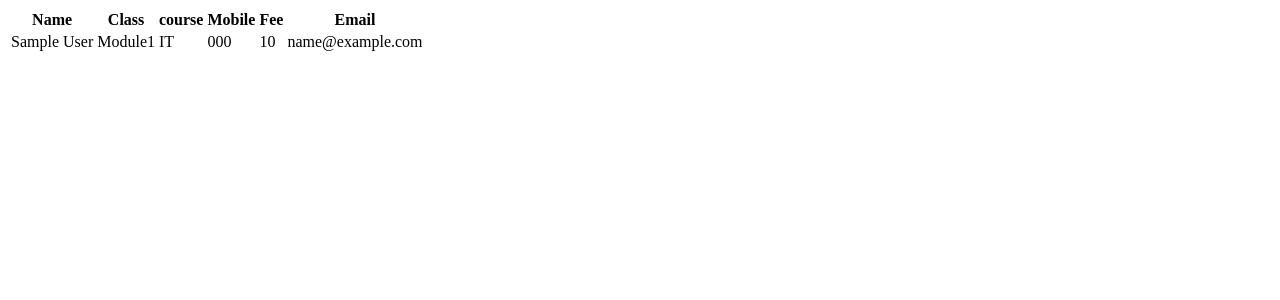
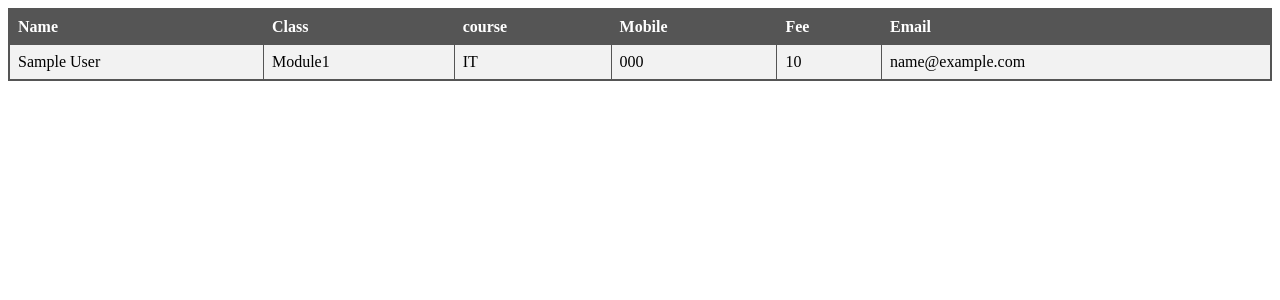
Before and after one commit to ngophedi/school-online-admission-system, a Django app: page /report_template in a window 1280 px wide. Shown: the top 300 px of the page. Run offline with Django 3.2, Linux system fonts and the light colour scheme; tables that the repository leaves empty hold one stand-in row (values such as "Sample post").

Commit message:
style table

```diff
--- a/templates/school/admin_dashboard.html
+++ b/templates/school/admin_dashboard.html
@@ -43,7 +43,7 @@
 {%include 'school/admin_dashboard_cards.html'%}
 
 <br><br>
-<div class="w3-panel w3-blue ">
+<!--<div class="w3-panel w3-blue ">
   <p>Notice Board</p>
 </div><br>
 {%for n in notice%}
@@ -51,7 +51,7 @@
   <span class="closebtn" onclick="this.parentElement.style.display='none';">&times;</span>
   <strong>{{n.date}} ||By :{{n.by}} </strong><br> {{n.message}}
 </div>
-{%endfor%}
+{%endfor%}-->
 
 <!--
 written By : sumit kumar
--- a/templates/school/report_template.html
+++ b/templates/school/report_template.html
@@ -1,21 +1,27 @@
 <!DOCTYPE html>
 <body>
     <head>
-    <style media="screen">
-        a:link {
-          text-decoration: none;
+      <style>
+        table {
+            border-collapse: collapse;
+            width: 100%;
+            border: 2px solid #555;
+            background-color: #f2f2f2;
         }
 
-        h6 {
-          text-align: center;
+        th, td {
+            border: 1px solid #555;
+            padding: 8px;
+            text-align: left;
         }
 
-        .row {
-          margin: 100px;
+        th {
+            background-color: #555;
+            color: white;
         }
-      </style>
+    </style>
       </head>
-<table class="table table-hover" id="dev-table">
+<table>
     <thead>
 
       <tr>
```
Also changed, not shown: templates/school/admin_dashboard_cards.html (+4 -4 lines).
